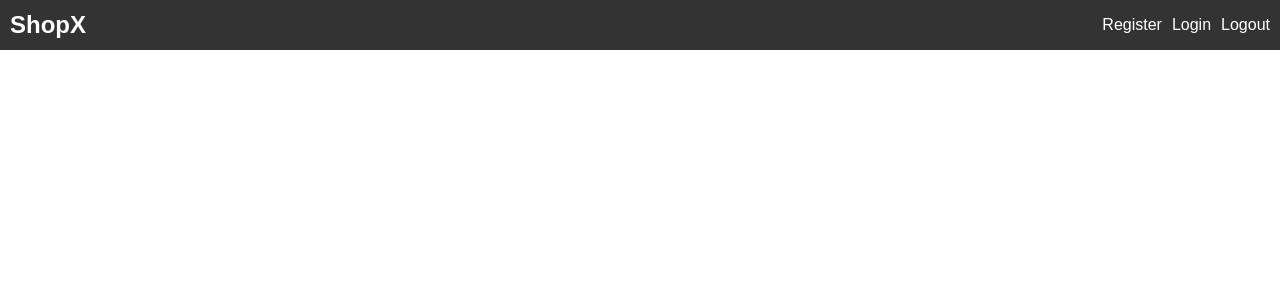
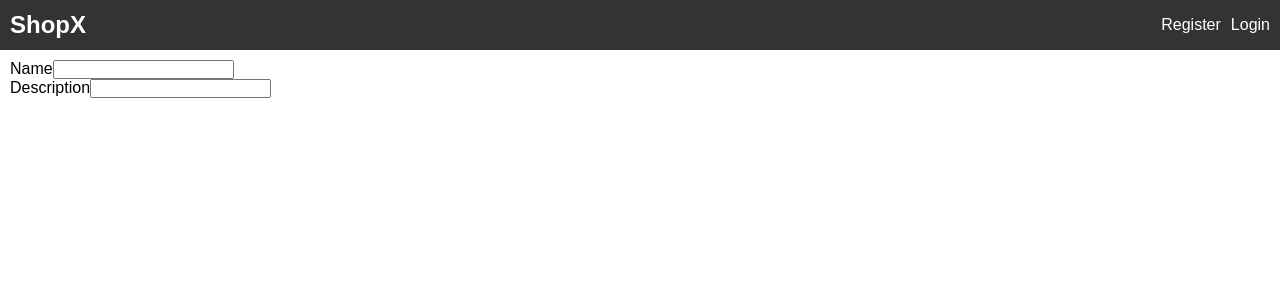
Before and after one commit to prs-dev/shopx, a React (Vite) app in the folder frontend/: page /vendor in a window 1280 px wide. Shown: the top 300 px of the page. Built offline with nearby package versions, Linux system fonts and the light colour scheme.

Commit message:
made vendor schema

```diff
--- a/frontend/src/App.jsx
+++ b/frontend/src/App.jsx
@@ -6,16 +6,17 @@ import {UserContext} from './context/UserContext'
 import Homepage from './pages/Homepage'
 import Navbar from './components/Navbar'
 import { useNavigate } from 'react-router-dom'
+import VendorRegister from './pages/VendorRegister'
 
 const App = () => {
-  const {token, logout} = useContext(UserContext)
+  const {token, logout, user} = useContext(UserContext)
   // console.log("user", user.test)
   console.log("token-true", token)
   const navigate = useNavigate()
   return (
     <div>
       <div>
-      <Navbar logout={logout} navigate={navigate}/>
+      <Navbar logout={logout} navigate={navigate} user={user}/>
     </div>
     <main style={{
       padding: "10px",
@@ -26,6 +27,7 @@ const App = () => {
       <Route path="/" element={token ? <Homepage /> : <Register />} />
       <Route path="/register" element={token ? <Homepage /> : <Register />} />
       <Route path='/login' element={token ? <Homepage /> : <Login />} />
+      <Route path='/vendor' element={<VendorRegister />} />
     </Routes>
     </main>
     </div>
--- a/frontend/src/components/Navbar.jsx
+++ b/frontend/src/components/Navbar.jsx
@@ -1,6 +1,6 @@
 import React from 'react'
 
-const Navbar = ({logout, navigate}) => {
+const Navbar = ({ logout, navigate, user }) => {
     return (
         <nav style={{
             display: 'flex',
@@ -23,9 +23,22 @@ const Navbar = ({logout, navigate}) => {
                 listStyle: "none",
                 cursor: "pointer"
             }}>
-                <li onClick={() => navigate("/register")}>Register</li>
-                <li onClick={() => navigate("/login")}>Login</li>
-                <li onClick={logout}>Logout</li>
+                {user && user.role !== 'vendor' ? <>
+                    <li>
+                        <span style={{
+                            fontWeight: '700',
+                            border: "1px solid white",
+                            padding: "5px",
+                            borderRadius: "5px"
+                        }}>Become a vendor</span>
+                    </li>
+                    <li>Welcome {user?.name}</li>
+                    <li onClick={logout}>Logout</li>
+                </> : <>
+                    <li onClick={() => navigate("/register")}>Register</li>
+                    <li onClick={() => navigate("/login")}>Login</li>
+                </>}
+
             </ul>
         </nav>
     )
--- a/frontend/src/context/UserContext.jsx
+++ b/frontend/src/context/UserContext.jsx
@@ -8,7 +8,9 @@ export const UserContextProvider = ({children}) => {
        return userToken
     })
     const [user, setUser] = useState(null)
-    console.log("userToken", token)
+    const [loading, setLoading] = useState(false) //for future use
+
+    // console.log("userToken", token)
 
     useEffect(() => {
         if(token && token.length > 0) {
@@ -21,6 +23,7 @@ export const UserContextProvider = ({children}) => {
     const logout = () => {
         localStorage.removeItem("user-token")
         setToken("")
+        setUser(null)
     }
 
     // useEffect(() => {
--- /dev/null
+++ b/frontend/src/pages/VendorRegister.jsx
@@ -0,0 +1,20 @@
+import React from 'react'
+
+const VendorRegister = () => {
+  return (
+    <div>
+        <form action="">
+            <div>
+                <label htmlFor="">Name</label>
+                <input type="text" name="" id="" />
+            </div>
+            <div>
+                <label htmlFor="">Description</label>
+                <input type="text" name="" id="" />
+            </div>
+        </form>
+    </div>
+  )
+}
+
+export default VendorRegister
```
Also changed, not shown: 1 other file (tests, documents, lock files or other folders).
